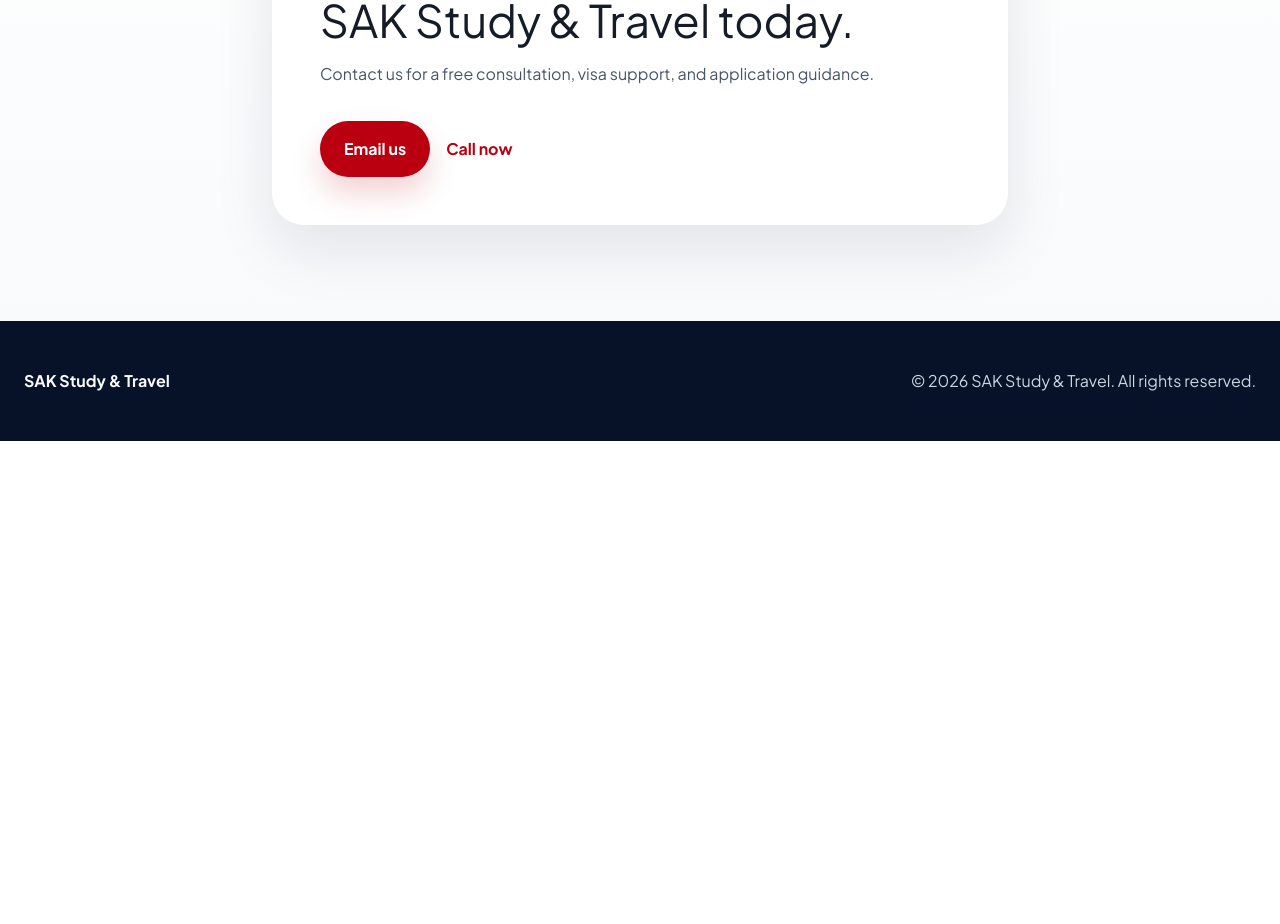
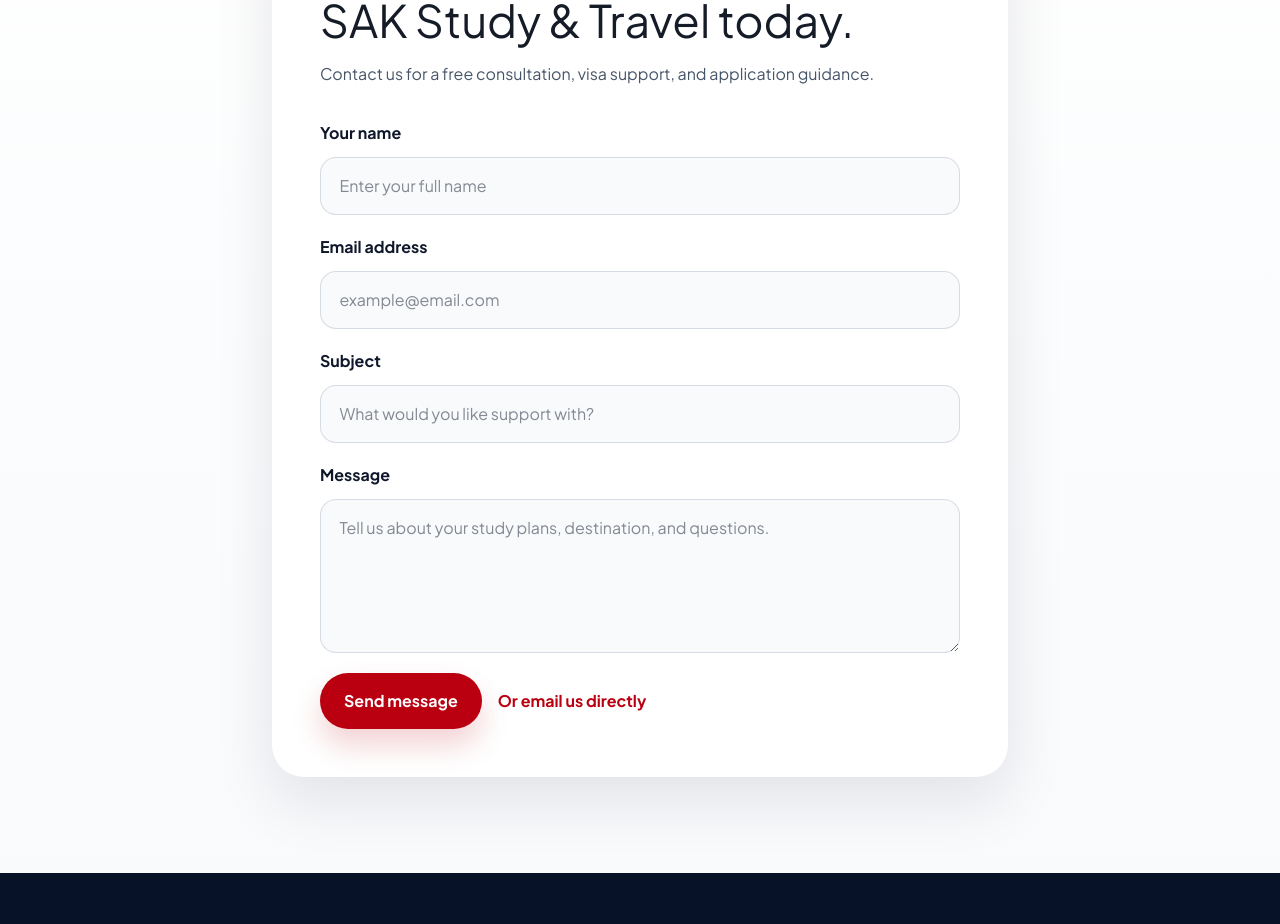
Before and after one commit to Wasimali2005/sak-study-travel, a Next.js app: page / in a window 1280 px wide. Shown: the part 8952-9876 px from the top of the page. Before the commit the page ends 9393 px from the top, so only its background shows below. Built offline with nearby package versions, Linux system fonts and the light colour scheme.

Commit message:
Implement EmailJS contact form and add env template for credentials

```diff
--- a/components/Contact/Contact.module.css
+++ b/components/Contact/Contact.module.css
@@ -10,6 +10,10 @@
   background: #ffffff;
   border-radius: 2rem;
   box-shadow: 0 24px 60px rgba(15, 23, 42, 0.1);
+}
+
+.headerBlock {
+  margin-bottom: 2rem;
 }
 
 .kicker {
@@ -32,10 +36,45 @@
   margin-bottom: 2rem;
 }
 
+.form {
+  display: grid;
+  gap: 1.25rem;
+}
+
+.row {
+  display: grid;
+  gap: 0.75rem;
+}
+
+.label {
+  font-weight: 700;
+  color: #0f172a;
+}
+
+.input,
+.textarea {
+  width: 100%;
+  padding: 1rem 1.15rem;
+  border: 1px solid rgba(148, 163, 184, 0.35);
+  border-radius: 1rem;
+  background: #f8fafc;
+  color: #0f172a;
+  font: inherit;
+  transition: border-color 0.2s ease, box-shadow 0.2s ease;
+}
+
+.input:focus,
+.textarea:focus {
+  outline: none;
+  border-color: #ba0010;
+  box-shadow: 0 0 0 4px rgba(186, 0, 16, 0.1);
+}
+
 .actions {
   display: flex;
   flex-wrap: wrap;
   gap: 1rem;
+  align-items: center;
 }
 
 .button {
@@ -50,12 +89,19 @@
   font-weight: 700;
   box-shadow: 0 16px 30px rgba(186, 0, 16, 0.18);
   transition: transform 0.2s ease, box-shadow 0.2s ease;
+  border: none;
+  cursor: pointer;
 }
 
 .button:hover,
 .button:focus-visible {
   transform: translateY(-1px);
   box-shadow: 0 20px 35px rgba(186, 0, 16, 0.22);
+}
+
+.button:disabled {
+  opacity: 0.7;
+  cursor: not-allowed;
 }
 
 .link {
@@ -71,6 +117,26 @@
   text-decoration: underline;
 }
 
+.feedbackSuccess,
+.feedbackError {
+  margin-top: 1rem;
+  padding: 1rem 1.25rem;
+  border-radius: 1rem;
+  font-weight: 700;
+}
+
+.feedbackSuccess {
+  background: #ecfdf5;
+  color: #065f46;
+  border: 1px solid #34d399;
+}
+
+.feedbackError {
+  background: #fef2f2;
+  color: #991b1b;
+  border: 1px solid #fca5a5;
+}
+
 @media (max-width: 640px) {
   .contact {
     padding: 4rem 1rem;
--- a/components/Contact/Contact.tsx
+++ b/components/Contact/Contact.tsx
@@ -1,22 +1,133 @@
+"use client";
+
+import { FormEvent, useRef, useState } from "react";
+import { sendForm } from "@emailjs/browser";
 import styles from "./Contact.module.css";
 
 export default function Contact() {
+  const formRef = useRef<HTMLFormElement>(null);
+  const [status, setStatus] = useState("idle");
+  const [feedback, setFeedback] = useState("");
+
+  const handleSubmit = async (event: FormEvent<HTMLFormElement>) => {
+    event.preventDefault();
+
+    if (!formRef.current) return;
+
+    setStatus("sending");
+    setFeedback("");
+
+    try {
+      await sendForm(
+        process.env.NEXT_PUBLIC_EMAILJS_SERVICE_ID ?? "YOUR_SERVICE_ID",
+        process.env.NEXT_PUBLIC_EMAILJS_TEMPLATE_ID ?? "YOUR_TEMPLATE_ID",
+        formRef.current,
+        process.env.NEXT_PUBLIC_EMAILJS_PUBLIC_KEY ?? "YOUR_PUBLIC_KEY"
+      );
+
+      setStatus("success");
+      setFeedback("Thank you! Your message has been sent.");
+      formRef.current.reset();
+    } catch (error) {
+      console.error(error);
+      setStatus("error");
+      setFeedback(
+        "Something went wrong while sending your message. Please try again later."
+      );
+    }
+  };
+
   return (
     <section id="contact" className={styles.contact}>
       <div className={styles.content}>
+        <div className={styles.headerBlock}>
           <p className={styles.kicker}>Get in touch</p>
           <h2 className={styles.title}>Start your application with SAK Study & Travel today.</h2>
           <p className={styles.text}>
             Contact us for a free consultation, visa support, and application guidance.
           </p>
+        </div>
+
+        <form ref={formRef} onSubmit={handleSubmit} className={styles.form}>
+          <div className={styles.row}>
+            <label className={styles.label} htmlFor="name">
+              Your name
+            </label>
+            <input
+              id="name"
+              name="from_name"
+              className={styles.input}
+              type="text"
+              placeholder="Enter your full name"
+              required
+            />
+          </div>
+
+          <div className={styles.row}>
+            <label className={styles.label} htmlFor="email">
+              Email address
+            </label>
+            <input
+              id="email"
+              name="reply_to"
+              className={styles.input}
+              type="email"
+              placeholder="example@email.com"
+              required
+            />
+          </div>
+
+          <div className={styles.row}>
+            <label className={styles.label} htmlFor="subject">
+              Subject
+            </label>
+            <input
+              id="subject"
+              name="subject"
+              className={styles.input}
+              type="text"
+              placeholder="What would you like support with?"
+              required
+            />
+          </div>
+
+          <div className={styles.row}>
+            <label className={styles.label} htmlFor="message">
+              Message
+            </label>
+            <textarea
+              id="message"
+              name="message"
+              className={styles.textarea}
+              rows={5}
+              placeholder="Tell us about your study plans, destination, and questions."
+              required
+            />
+          </div>
+
           <div className={styles.actions}>
-          <a href="mailto:info@sakstudytravel.com" className={styles.button}>
-            Email us
-          </a>
-          <a href="tel:+1234567890" className={styles.link}>
-            Call now
+            <button
+              type="submit"
+              className={styles.button}
+              disabled={status === "sending"}
+            >
+              {status === "sending" ? "Sending..." : "Send message"}
+            </button>
+            <a href="mailto:info@sakstudytravel.com" className={styles.link}>
+              Or email us directly
             </a>
           </div>
+
+          {feedback ? (
+            <p
+              className={
+                status === "success" ? styles.feedbackSuccess : styles.feedbackError
+              }
+            >
+              {feedback}
+            </p>
+          ) : null}
+        </form>
       </div>
     </section>
   );
```
Lines whose indentation alone changed are shown as unchanged.
